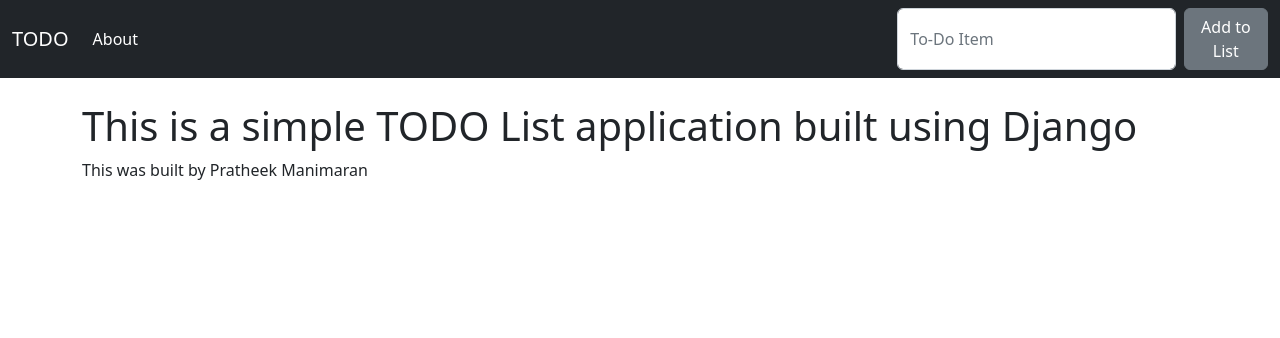
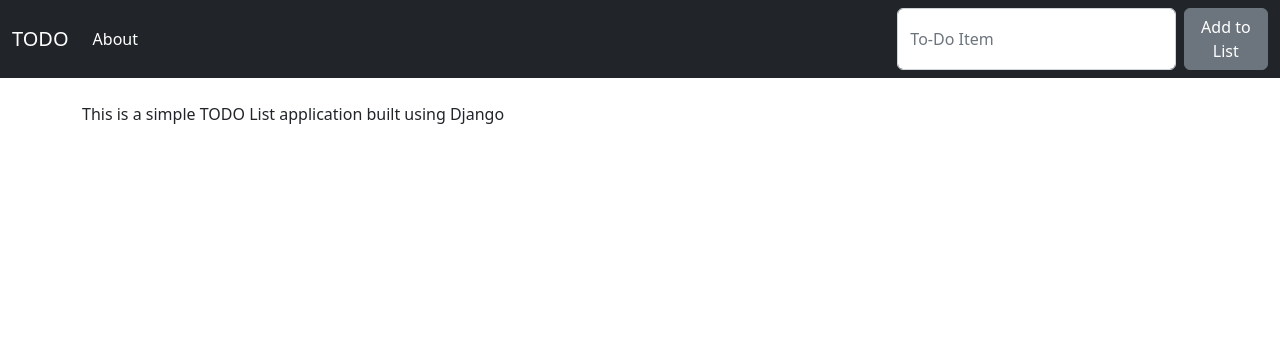
Before and after one commit to Monsterglitch/TODO-List-App, a Django app: page /about/ in a window 1280 px wide. Shown: the top 338 px of the page. Run offline with Django 4.2, Linux system fonts and the light colour scheme.

Commit message:
Updated about.html

```diff
--- a/todo_list/templates/about.html
+++ b/todo_list/templates/about.html
@@ -4,6 +4,5 @@ About
 {% endblock %}
 
 {% block content %}
-<h1>This is a simple TODO List application built using Django</h1>
-<p>This was built by {{ first_name }} {{ last_name }}</p>
+<p>This is a simple TODO List application built using Django</p>
 {% endblock %}
```
